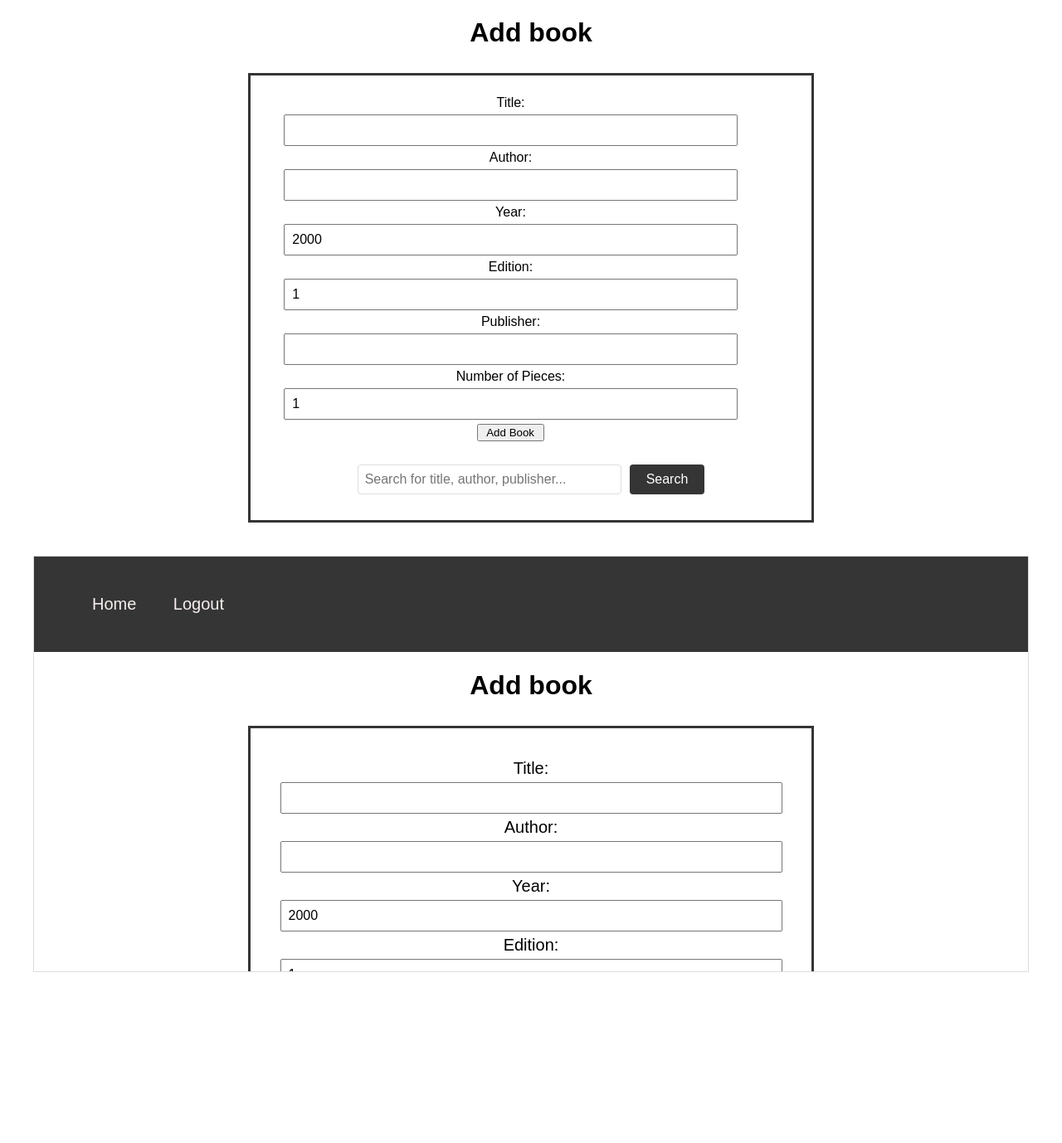
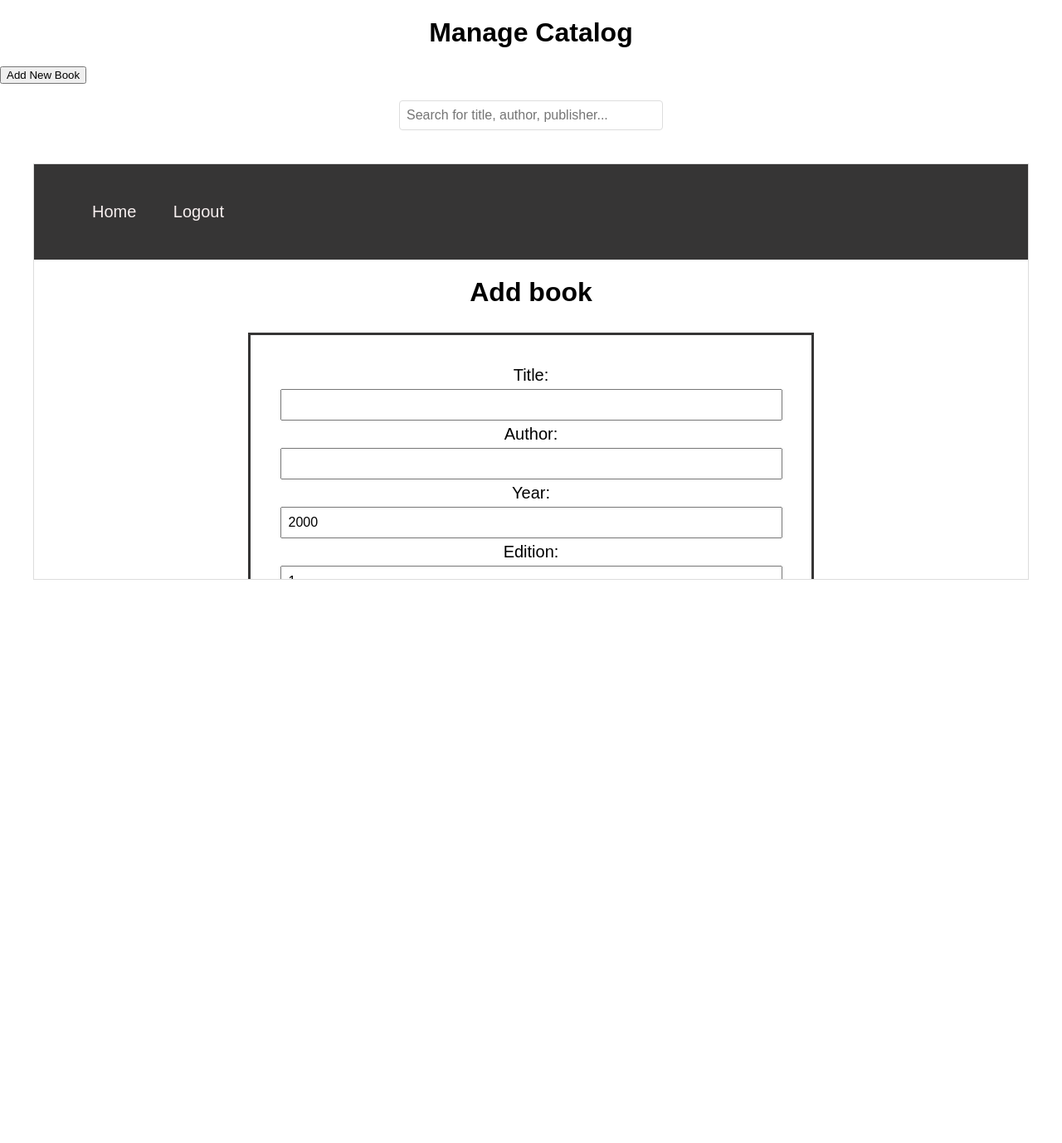
Before and after one commit to matixx03/Software-Engineering---Lab-Projects-Scrum-Waterfall-, a PHP site: page /Manage_Catalog_PHP.php in a window 1280 px wide. Shown: the part 115-1493 px from the top of the page at 83% size. Run offline with PHP 8.4, Linux system fonts and the light colour scheme; data comes from the database, SQL or seed files in the repository.

Commit message:
button for add books formular + search function updated

```diff
--- a/scrum project/Manage_Catalog_PHP.php
+++ b/scrum project/Manage_Catalog_PHP.php
@@ -16,24 +16,26 @@
         </div>
     </nav>
 
-    <h1 class="header1">Add book</h1>
+    <h1 class="header1">Manage Catalog</h1>
     <main>
-    <div class="add_book">
-    <form action="Manage_Catalog_PHP.php" method="POST" class="addform">
+
+    <!-- Suchfomular + Add Button -->
+    <div class="control-container">
+        <button id="toggleAddBook" class="control-btn">Add New Book</button>
+        <div class="search-container">
+            <input type="text" id="searchInput" placeholder="Search for title, author, publisher..." class="search-input">
+        </div>
+    </div>
+
+    <div id="addBookForm" class="add_book" style="display: none;">
+        <form action="Manage_Catalog_PHP.php" method="POST" class="addform">
             Title: <input type="text" name="Title" class="addform" required>
             Author: <input type="text" name="Author" class="addform" required>
             Year: <input type="number" name="Year" class="addform" value="2000" required>
-            Edition: <input type="text" name="Edition" class="addform"min="1" value="1" required>
+            Edition: <input type="text" name="Edition" class="addform" required>
             Publisher: <input type="text" name="Publisher" class="addform" required>
-            Number of Pieces: <input type="number" name="Pieces" class="addform"min="1" value="1"required>
+            Number of Pieces: <input type="number" name="Pieces" class="addform" min="1" value="1" required>
             <input type="submit" name="add" value=" Add Book " class="vacainput">
-        </form>
-
-    <!-- Suchfomular -->
-    <div class="search-container">
-        <form method="GET" class="search-form">
-            <input type="text" name="search" placeholder="Search for title, author, publisher..." value="<?php echo isset($_GET['search']) ? htmlspecialchars($_GET['search']) : ''; ?>" class="search-input">
-            <input type="submit" value="Search" class="search-btn">
         </form>
     </div>
 
@@ -182,6 +184,49 @@ $result = $stmt->get_result();
                 </tbody>
             </table>
         </div>
+
+        <script>
+        document.addEventListener('DOMContentLoaded', function() {
+            const searchInput = document.getElementById('searchInput');
+            const tableRows = document.querySelectorAll('tbody tr');
+
+            // bei Eingabe ins Suchfeld
+            searchInput.addEventListener('input', function() {
+                const searchTerm = this.value.toLowerCase();
+
+                tableRows.forEach(row => {
+                    let text = '';
+                    // Durchsuche alle Zellen der Zeile außer der letzten (Action-Spalte)
+                    for(let i = 0; i < row.cells.length - 1; i++) {
+                        text += row.cells[i].textContent.toLowerCase() + ' ';
+                    }
+
+                    if(text.includes(searchTerm)) {
+                        row.style.display = '';     // Zeigt Zeile an, wenn Text gefunden
+                    } else {
+                        row.style.display = 'none';     // versteckt wenn nicht
+                    }
+                });
+            });
+
+            const toggleButton = document.getElementById('toggleAddBook');  // Toggle-Button
+            const addBookForm = document.getElementById('addBookForm');     // Formular
+
+            toggleButton.addEventListener('click', function() {
+                if(addBookForm.style.display === 'none') {
+                    addBookForm.style.display = 'block';
+                    toggleButton.textContent = 'Hide Add Book';
+                    addBookForm.classList.add('visible');
+                } else {
+                    addBookForm.style.display = 'none';
+                    toggleButton.textContent = 'Add New Book';
+                    addBookForm.classList.remove('visible');
+                }
+            });
+
+        });
+        </script>
+
     </main>
 </body>
 </html>
```
Also changed, not shown: scrum project/index.php (+30 -9 lines).
